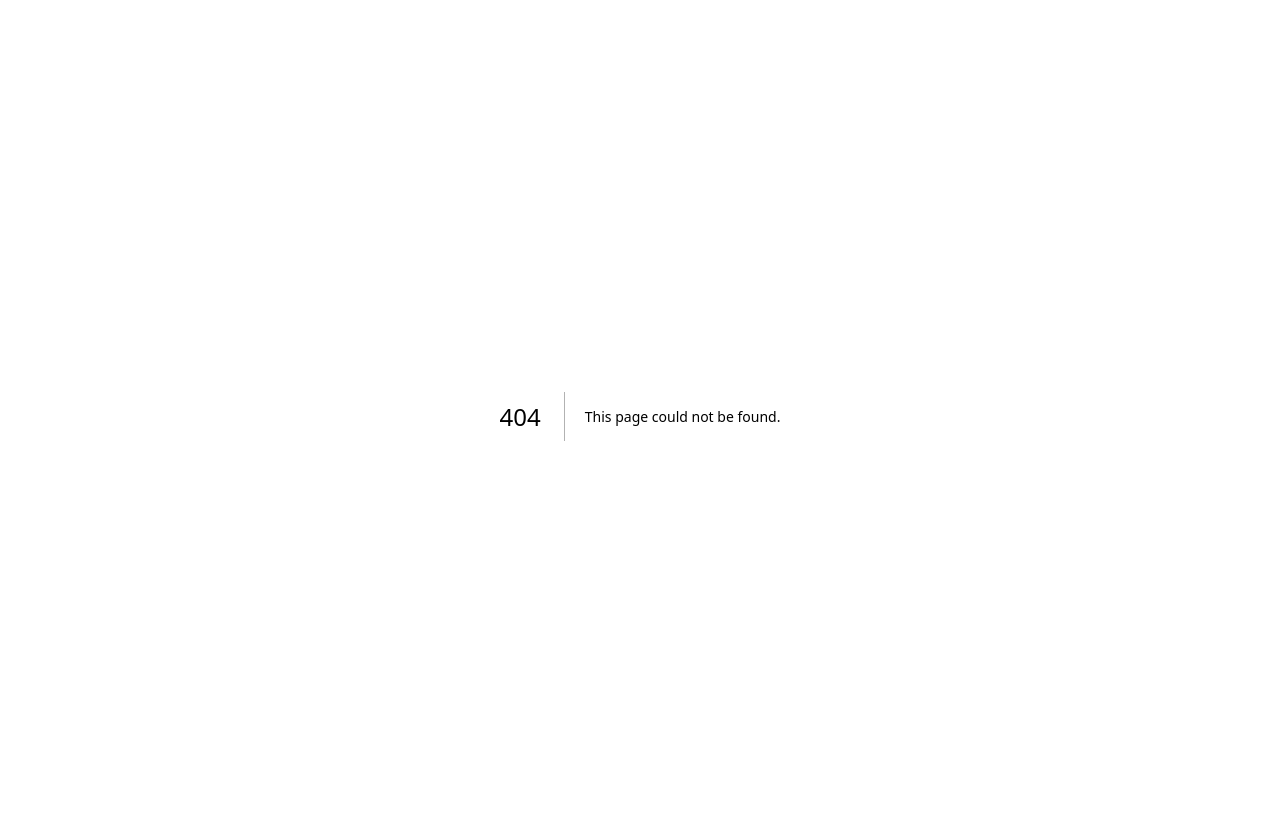
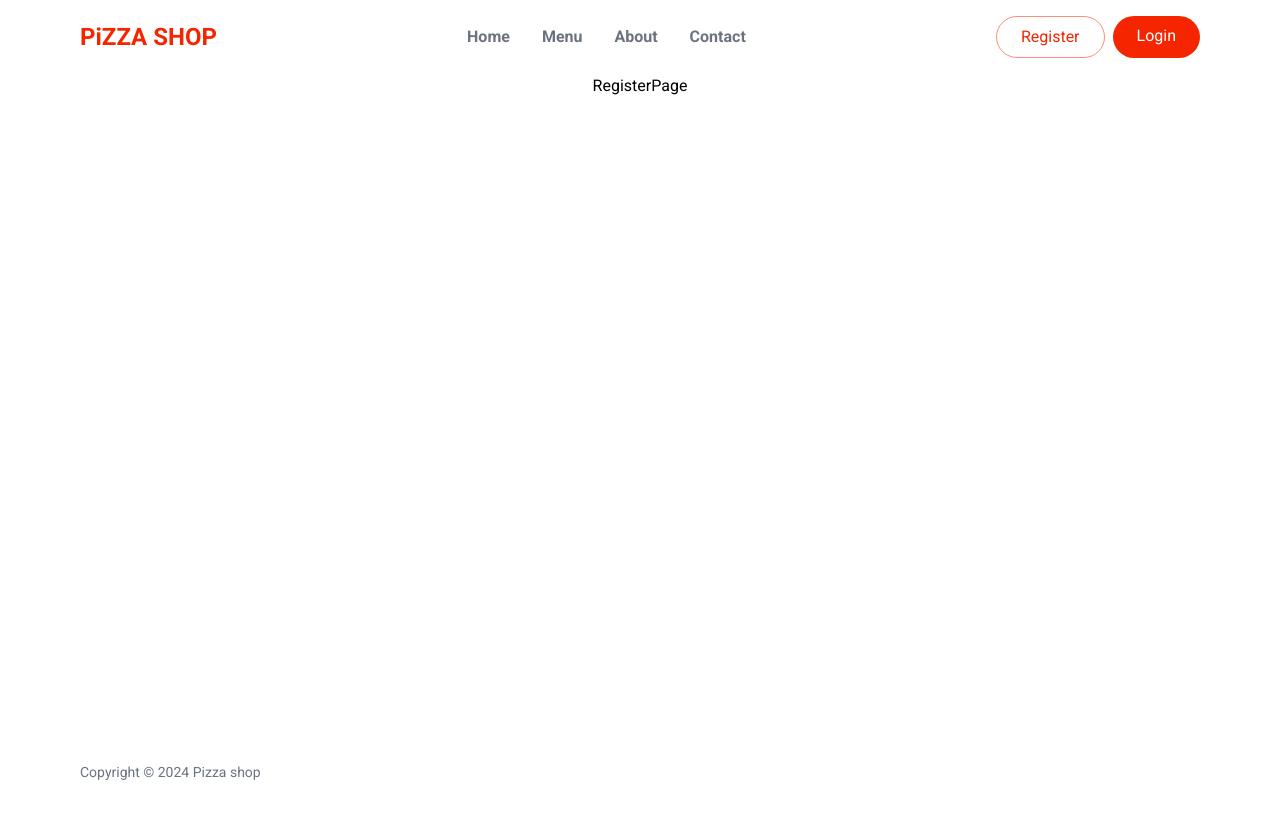
Before and after one commit to Shangria/pizza-shop, a Next.js app: page /register in a window 1280 px wide. Before the commit this address had no page. Shown: the top 818 px of the page. Built offline with nearby package versions, Linux system fonts and the light colour scheme.

Commit message:
fixed styles

```diff
--- a/src/app/layout.js
+++ b/src/app/layout.js
@@ -1,5 +1,7 @@
 import './globals.css';
 import {Roboto} from 'next/font/google';
+import Header from "@/components/layout/Header";
+import Footer from "@/components/layout/Footer";
 
 const inter = Roboto({subsets: ['latin'], weight: ['400', '500', '700']});
 
@@ -12,10 +14,13 @@ export default function RootLayout({children}) {
     return (
         <html lang="en">
         <body className={inter.className}>
-        <main className="max-w-4xl mx-auto p-4">
-            {children}
-        </main>
-
+        <div className="flex flex-col min-h-screen container max-w-6xl mx-auto p-4">
+            <Header/>
+            <main className="max-w-6xl mx-auto p-4 flex-grow">
+                {children}
+            </main>
+            <Footer/>
+        </div>
         </body>
         </html>
     );
--- a/src/app/page.js
+++ b/src/app/page.js
@@ -1,19 +1,15 @@
-import Header from "@/components/layout/Header";
 import Hero from "@/components/layout/Hero";
 import HomeMenu from "@/components/layout/HomeMenu";
 import AboutUs from "@/components/layout/AboutUs";
 import Contact from "@/components/layout/Contact";
-import Footer from "@/components/layout/Footer";
 
 export default function Home() {
     return (
         <>
-            <Header/>
             <Hero/>
             <HomeMenu/>
             <AboutUs/>
             <Contact/>
-            <Footer/>
         </>
     );
 }
--- /dev/null
+++ b/src/app/register/page.js
@@ -0,0 +1,11 @@
+import React from 'react';
+
+const RegisterPage = () => {
+    return (
+        <div>
+            RegisterPage
+        </div>
+    );
+};
+
+export default RegisterPage;
--- a/src/components/layout/AboutUs.js
+++ b/src/components/layout/AboutUs.js
@@ -7,10 +7,11 @@ const AboutUs = () => {
             <h2 className="text-primary font-bold text-center text-[35px] uppercase mb-3">About us</h2>
             <div className="w-full">
                 <div className=" w-full h-[370px] relative mb-6">
-                    <Image className="rounded-t-3xl" layout="fill" objectFit="fill" src="/pizza-bg2.png" alt="pizza"/>
+                    <Image className="rounded-t-3xl" layout="fill" objectFit="cover" src="/pizza-bg2.png" alt="pizza"/>
                 </div>
 
-                <p className="text-xl text-gray-500 mb-6">When creating Pizza shop we wanted to combine two things people
+                <p className="text-xl text-gray-500 mb-6">When creating Pizza shop we wanted to combine two things
+                    people
                     enjoy the most—pizza + beer—and put them in an open, neighborhood-friendly space that invites people
                     to come and go as they please. With a vast selection of over 30 well thought out beers, we then set
                     out with an ambitious goal—to create the best pizza money could buy.
@@ -19,7 +20,7 @@ const AboutUs = () => {
                     ingredients. Instead of limiting ourselves to Neapolitan-style or NY-style pizza, we combined the
                     characteristics we loved from each style to create a truly unique pizza experience. </p>
                 <div className="w-full h-[370px] relative ">
-                    <Image className="rounded-b-3xl" layout="fill" objectFit="fill" src="/pizza-bg.png" alt="pizza"/>
+                    <Image className="rounded-b-3xl" layout="fill" objectFit="cover" src="/pizza-bg.png" alt="pizza"/>
 
                 </div>
             </div>
--- a/src/components/layout/Header.js
+++ b/src/components/layout/Header.js
@@ -3,13 +3,17 @@ import Link from "next/link";
 const Header = () => {
     return (
         <header className="flex items-center justify-between">
-            <Link className="text-primary font-semibold text-2xl" href="">PiZZA</Link>
+            <Link className="text-primary font-semibold text-2xl" href="">PiZZA SHOP</Link>
             <nav className="flex items-center gap-8 text-gray-500 font-semibold">
-                <Link href="">Home</Link>
+                <Link href="/">Home</Link>
                 <Link href="">Menu</Link>
                 <Link href="">About</Link>
                 <Link href="">Contact</Link>
-                <Link href="" className="bg-primary rounded-full text-white px-6 py-2">Login</Link>
+
+            </nav>
+            <nav className="flex">
+                <Link href="/register" className="border border-1 border-primaryOpacity block mr-2 rounded-full text-primary px-6 py-2">Register</Link>
+                <Link href="/login" className="bg-primary rounded-full text-white px-6 py-2">Login</Link>
             </nav>
         </header>
     );
```
Also changed, not shown: public/paper_two_vertical.jpg (added).
